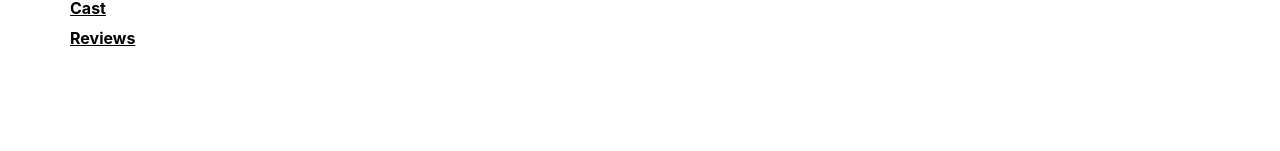
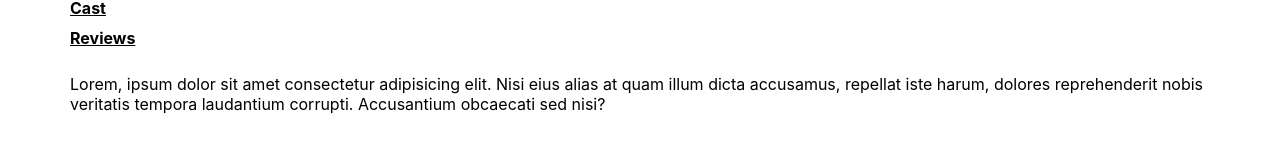
Before and after one commit to beligrous/goit-react-hw-05-movies, a React (Create React App) app: page /movies/1/reviews in a window 1280 px wide. Shown: the part 381-532 px from the top of the page. Built offline with nearby package versions, Linux system fonts and the light colour scheme; no server answers.

Commit message:
fix cast and review route

```diff
--- a/src/components/App.jsx
+++ b/src/components/App.jsx
@@ -4,6 +4,8 @@ import Menu from './Modules/Menu/Menu';
 import HomePage from './Pages/HomePage/HomePage';
 import MoviePage from './Pages/MoviesPage/MoviesPage';
 import MovieSearchPage from './Pages/MoviesPage/MovieSearchPage/MovieSearchPage';
+import Cast from 'components/Modules/MovieDetails/Cast/Cast';
+import Reviews from 'components/Modules/MovieDetails/Reviews/Reviews';
 
 export const App = () => {
   //   const handleSearch = ({ search }) => {
@@ -16,7 +18,10 @@ export const App = () => {
       <Routes>
         <Route path="/" element={<HomePage />} />
         <Route path="/movies" element={<MovieSearchPage />} />
-        <Route path="/movies/:id/*" element={<MoviePage />} />
+        <Route path="/movies/:id/*" element={<MoviePage />} >
+          <Route path="cast" element={<Cast />} />
+          <Route path="reviews" element={<Reviews />} />
+        </Route>
         <Route path="*" element={<HomePage />} />
       </Routes>
     </Container>
--- a/src/components/Modules/MovieDetails/Cast/Cast.jsx
+++ b/src/components/Modules/MovieDetails/Cast/Cast.jsx
@@ -1,5 +1,5 @@
 function Cast() {
-  return <p>Cast of film</p>;
+  return (<p>Lorem ipsum dolor sit amet consectetur adipisicing elit. Ad et saepe dolor voluptate molestiae ex soluta modi rerum laboriosam sequi, culpa nisi possimus libero praesentium voluptates. Dolorem totam ex consequatur.</p>);
 }
 
 export default Cast;
--- a/src/components/Modules/MovieDetails/Reviews/Reviews.jsx
+++ b/src/components/Modules/MovieDetails/Reviews/Reviews.jsx
@@ -1,5 +1,5 @@
 function Reviews() {
-  return <p>Review of film</p>;
+  return <p>Lorem, ipsum dolor sit amet consectetur adipisicing elit. Nisi eius alias at quam illum dicta accusamus, repellat iste harum, dolores reprehenderit nobis veritatis tempora laudantium corrupti. Accusantium obcaecati sed nisi?</p>;
 }
 
 export default Reviews;
--- a/src/components/Pages/MoviesPage/MovieSearchPage/MovieSearchPage.jsx
+++ b/src/components/Pages/MoviesPage/MovieSearchPage/MovieSearchPage.jsx
@@ -16,8 +16,7 @@ function MovieSearchPage() {
       setLoading(true);
       try {
         const data = await getFilmSearch(search);
-        console.log(data);
-        setItems(data);
+          setItems(data);
       } catch (error) {
         setError(error.message);
       } finally {
@@ -41,6 +40,7 @@ function MovieSearchPage() {
         <label>
           <input
             type="text"
+            required
             value={q}
             onChange={e => setQ(e.target.value)}
           />
--- a/src/components/Pages/MoviesPage/MoviesPage.jsx
+++ b/src/components/Pages/MoviesPage/MoviesPage.jsx
@@ -1,8 +1,7 @@
-import { Routes, Route, useParams } from 'react-router-dom';
+import { Outlet, useParams } from 'react-router-dom';
 import { Container, AddInform, Title } from './movies-page.styled';
 import MovieDetails from 'components/Modules/MovieDetails/MovieDetails';
-import Cast from 'components/Modules/MovieDetails/Cast/Cast';
-import Reviews from 'components/Modules/MovieDetails/Reviews/Reviews';
+
 
 function MoviePage() {
   const { id } = useParams();
@@ -13,11 +12,9 @@ function MoviePage() {
       <Container>
         <AddInform to={`/movies/${id}/cast`}>Cast</AddInform>
         <AddInform to={`/movies/${id}/reviews`}>Reviews</AddInform>
+        <Outlet/>
       </Container>
-      <Routes>
-        <Route path={`/movies/${id}/cast`} element={<Cast />} />
-        <Route path={`/movies/${id}/reviews`} element={<Reviews />} />
-      </Routes>
+
     </>
   );
 }
--- a/src/service/api/getFilms.js
+++ b/src/service/api/getFilms.js
@@ -26,7 +26,6 @@ export async function getFilmById(id) {
 axios.defaults.baseURL = 'https://api.themoviedb.org/3/';
 const KEY = 'c23d7755b502540a74ef819e02a6a593';
 const page = 1;
-// const query = '';
 
 export async function getFilmSearch(query) {
   const r = await axios
```
